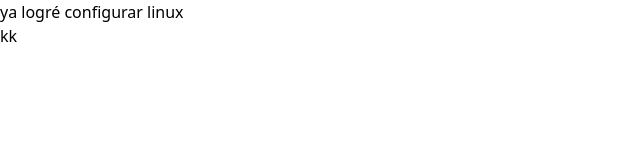
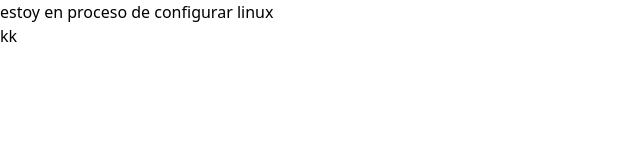
Before and after one commit to AGPFVEN/Spotify_Lyrics_Web, a plain HTML site: page log_in.html in a window 1280 px wide. Shown: the whole page, without its empty margins (0-640 px from the left). Drawn offline with nearby package versions, Linux system fonts and the light colour scheme.

```diff
--- a/log_in.html
+++ b/log_in.html
@@ -14,7 +14,7 @@
 
     <body>
 
-        <h1>ya logré configurar linux</h1>
+        <h1>estoy en proceso de configurar linux</h1>
         <h2>kk</h2>
 
     </body>
```
